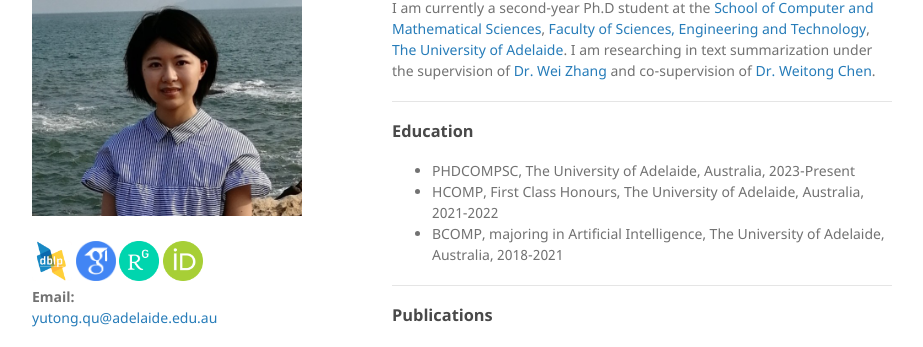
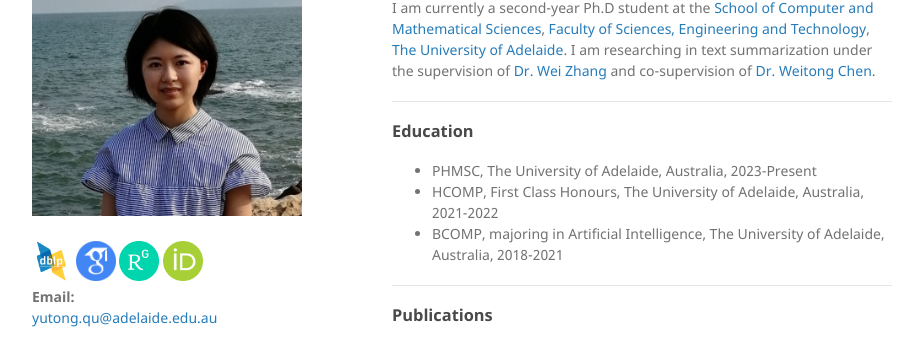
Before and after one commit to yutongqu/yutongqu.github.io, a Jekyll site: the page built from index.md, in a window 1280 px wide and 1257 px high. Shown: the part 163-510 px from the top of the window, without its empty margins (178-1101 px from the left). Built offline with Jekyll 4.4.1, drawn with Linux system fonts in a browser that asks for light colours; our own code applies the rules of GitHub Pages for plain Markdown files; the repository's description, which GitHub fills in, is left out.

Commit message:
Update index.md

```diff
--- a/index.md
+++ b/index.md
@@ -11,7 +11,7 @@ I am currently a second-year Ph.D student at the [School of Computer and Mathema
 
 ### Education
 
-- PHDCOMPSC, The University of Adelaide, Australia, 2023-Present
+- PHMSC, The University of Adelaide, Australia, 2023-Present
 - HCOMP, First Class Honours, The University of Adelaide, Australia, 2021-2022
 - BCOMP, majoring in Artificial Intelligence, The University of Adelaide, Australia, 2018-2021
 
```
